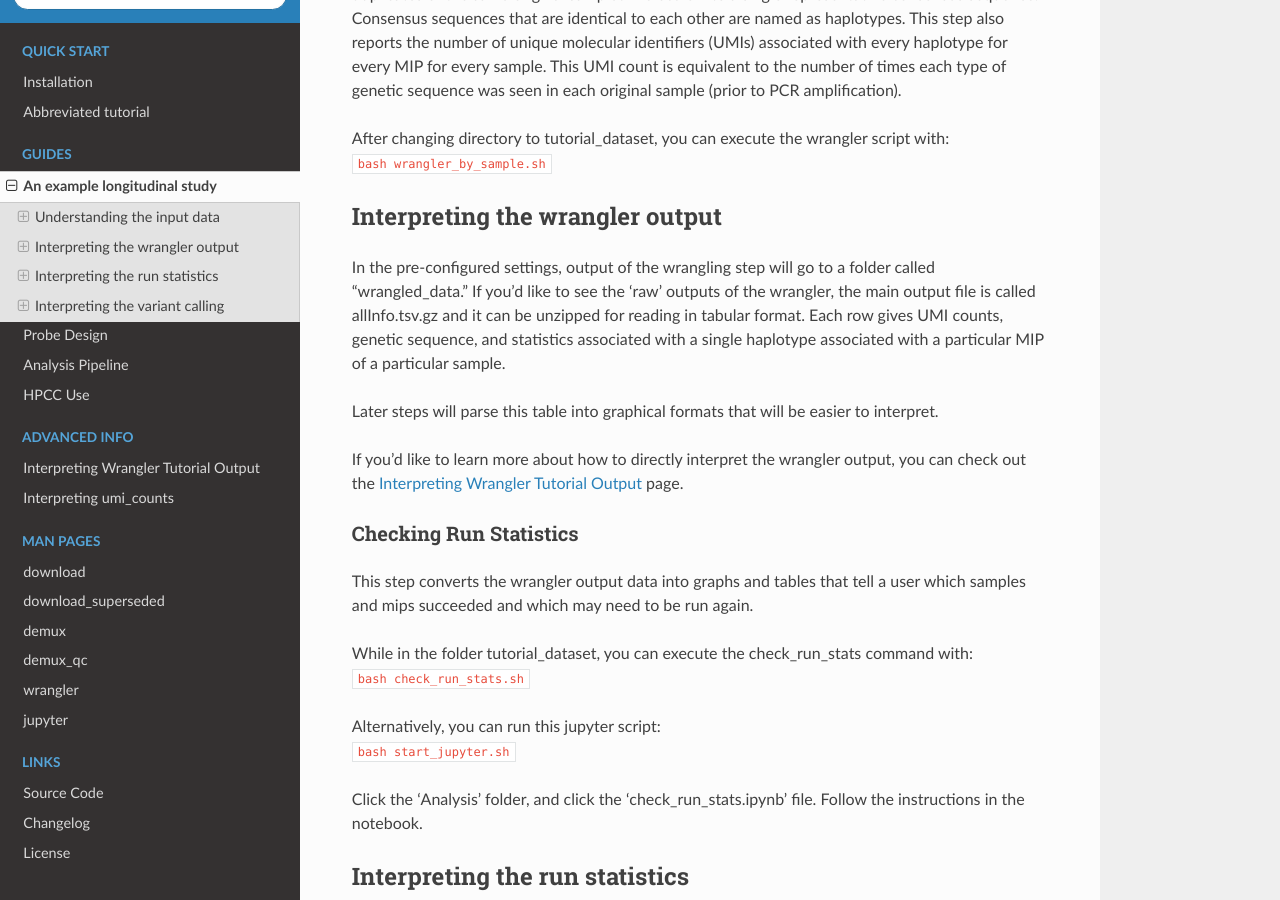
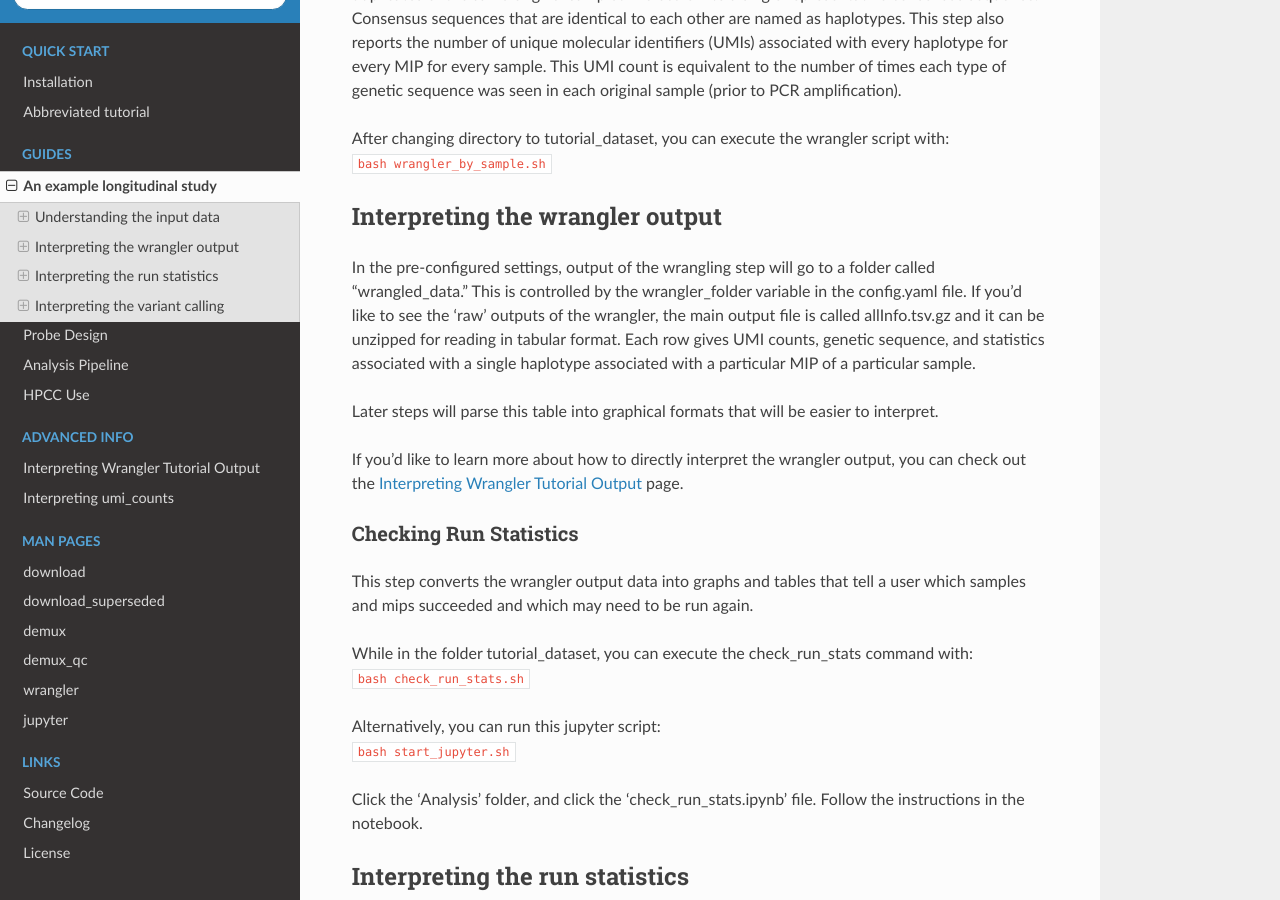
Before and after one commit to bailey-lab/MIPTools, a Sphinx documentation site: the page built from docs/guides/example_longitudinal_study.rst, in a window 1280 px wide and 900 px high, scrolled down 2092 px. Built offline with Sphinx 7.4.7 and the Read the Docs theme 2.0.0, drawn with Linux system fonts in a browser that asks for light colours.

Commit message:
updated docs

```diff
--- a/docs/guides/example_longitudinal_study.rst
+++ b/docs/guides/example_longitudinal_study.rst
@@ -110,11 +110,12 @@ PCR amplification).
 Interpreting the wrangler output
 --------------------------------
 In the pre-configured settings, output of the wrangling step will go to a
-folder called "wrangled_data." If you'd like to see the 'raw' outputs of the
-wrangler, the main output file is called allInfo.tsv.gz and it can be unzipped
-for reading in tabular format. Each row gives UMI counts, genetic sequence, and
-statistics associated with a single haplotype associated with a particular MIP
-of a particular sample.
+folder called "wrangled_data." This is controlled by the wrangler_folder
+variable in the config.yaml file.  If you'd like to see the 'raw' outputs of
+the wrangler, the main output file is called allInfo.tsv.gz and it can be
+unzipped for reading in tabular format. Each row gives UMI counts, genetic
+sequence, and statistics associated with a single haplotype associated with a
+particular MIP of a particular sample.
 
 Later steps will parse this table into graphical formats that will be easier to
 interpret.
```
